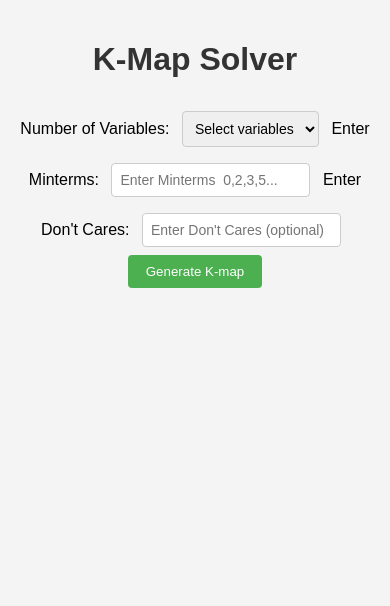
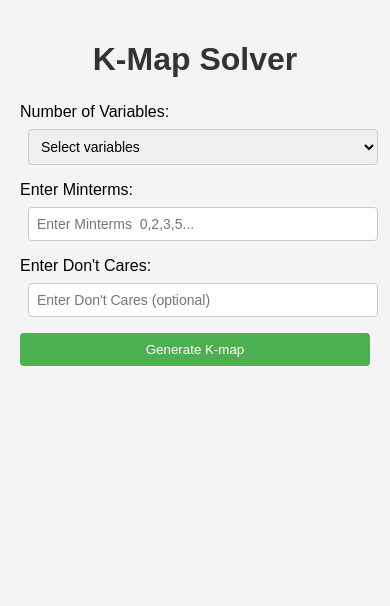
Before and after one commit to jaikishan-2007/K-Map-solver, a Flask app: page / in a window 390 px wide. Shown: the top 606 px of the page. Run offline with Flask 3, Linux system fonts and the light colour scheme.

Commit message:
Add mobile responsive styles for container, inputs, and buttons in CSS

```diff
--- a/Kmap/static/style.css
+++ b/Kmap/static/style.css
@@ -85,3 +85,34 @@ th {
     color: #777777;
     font-size: 13px;
 }
+/* Mobile responsive alignment */
+@media screen and (max-width: 600px) {
+    .container {
+        width: 92%;
+        max-width: 100%;
+        margin: 20px auto;
+        padding: 18px;
+        box-sizing: border-box;
+    }
+
+    label {
+        display: block;
+        width: 100%;
+        margin-bottom: 6px;
+        text-align: left;
+    }
+
+    input,
+    select {
+        display: block;
+        width: 100%;
+        max-width: 100%;
+        box-sizing: border-box;
+        margin-bottom: 16px;
+    }
+
+    button {
+        width: 100%;
+        box-sizing: border-box;
+    }
+}
```
